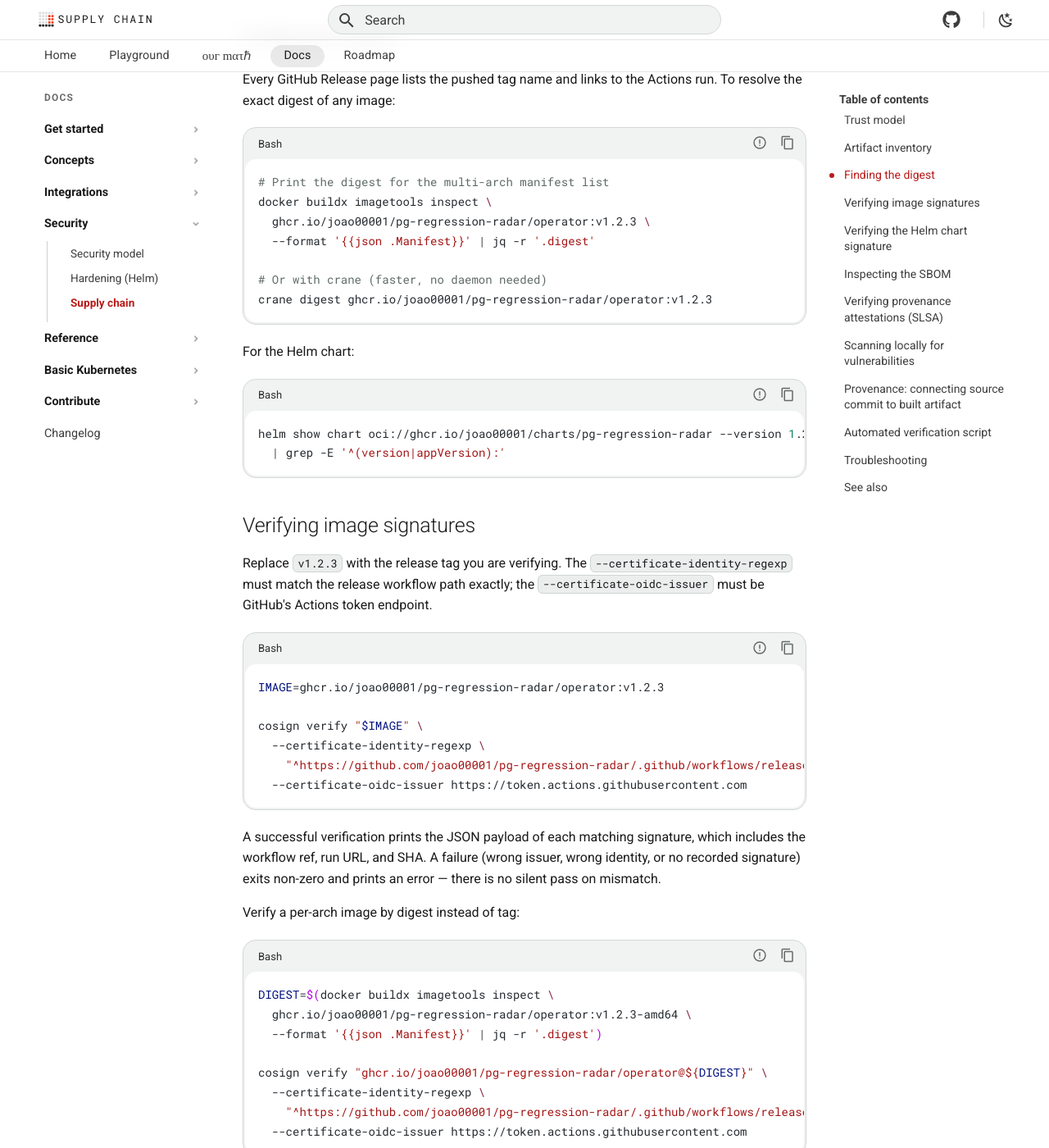
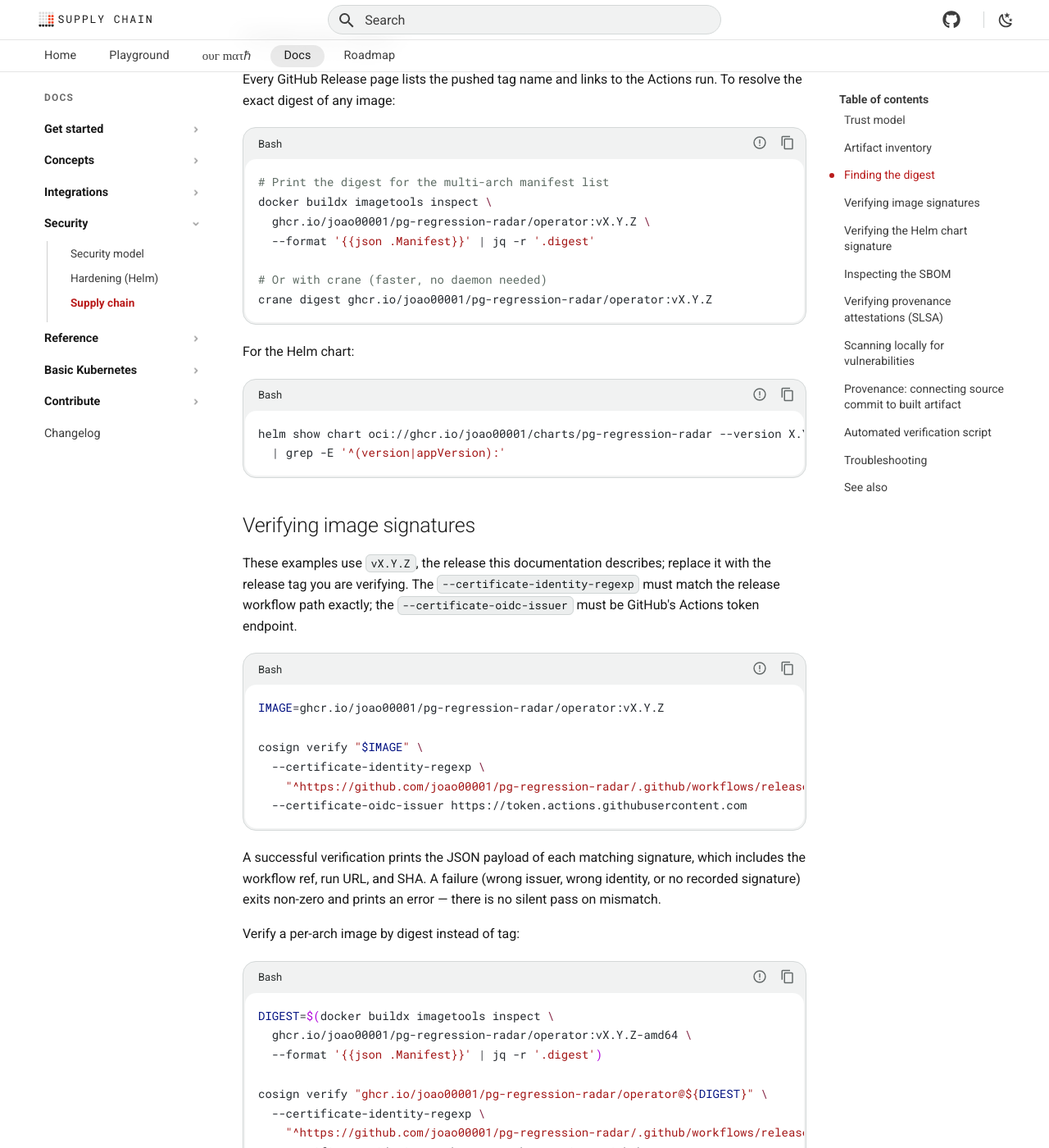
Before and after one commit to joao00001/pg-regression-radar, an MkDocs documentation site: the page built from docs/supply-chain.md, in a window 1280 px wide and 1400 px high, scrolled down 2119 px. Shown: the whole window at 82% size. Built offline with MkDocs 1.6.1 and Material for MkDocs 9.7.7, drawn with Linux system fonts in a browser that asks for light colours; some web fonts are replaced; comment, search, counter and statistics services are not loaded; the version menu is left out; some of the changed text lies outside the part shown.

Commit message:
docs: show each release's own version in install commands and examples
Signed-off-by: Joao <joao.detomini@enterprisedb.com>

````diff
--- a/docs/supply-chain.md
+++ b/docs/supply-chain.md
@@ -52,9 +52,9 @@ What this does **not** guarantee:
 | `ingester` image (amd64 + arm64) | `ghcr.io/joao00001/pg-regression-radar/ingester:<tag>` | ✓ keyless | ✓ SPDX attached | ✓ SLSA attestation |
 | Helm chart (OCI) | `ghcr.io/joao00001/charts/pg-regression-radar:<chart-version>` | ✓ keyless | — | ✓ SLSA attestation |
 
-Per-architecture images (`:v1.2.3-amd64`, `:v1.2.3-arm64`) are signed individually during the build job. The multi-arch manifest lists (`:v1.2.3`, `:latest`) are additionally signed after assembly — so `cosign verify` works whether you pin the multi-arch tag or a specific arch digest.
+Per-architecture images (`:{{ release_tag }}-amd64`, `:{{ release_tag }}-arm64`) are signed individually during the build job. The multi-arch manifest lists (`:{{ release_tag }}`, `:latest`) are additionally signed after assembly — so `cosign verify` works whether you pin the multi-arch tag or a specific arch digest.
 
-Chart versions use SemVer without a leading `v` (e.g. `1.2.3`), matching what `helm install --version` accepts. The image tag (`:v1.2.3`) and chart version (`1.2.3`) are always derived from the same Git tag.
+Chart versions use SemVer without a leading `v` (e.g. `{{ release_version }}`), matching what `helm install --version` accepts. The image tag (`:{{ release_tag }}`) and chart version (`{{ release_version }}`) are always derived from the same Git tag.
 
 ## Finding the digest
 
@@ -63,26 +63,26 @@ Every GitHub Release page lists the pushed tag name and links to the Actions run
 ```bash
 # Print the digest for the multi-arch manifest list
 docker buildx imagetools inspect \
-  ghcr.io/joao00001/pg-regression-radar/operator:v1.2.3 \
+  ghcr.io/joao00001/pg-regression-radar/operator:{{ release_tag }} \
   --format '{{json .Manifest}}' | jq -r '.digest'
 
 # Or with crane (faster, no daemon needed)
-crane digest ghcr.io/joao00001/pg-regression-radar/operator:v1.2.3
+crane digest ghcr.io/joao00001/pg-regression-radar/operator:{{ release_tag }}
 ```
 
 For the Helm chart:
 
 ```bash
-helm show chart oci://ghcr.io/joao00001/charts/pg-regression-radar --version 1.2.3 \
+helm show chart oci://ghcr.io/joao00001/charts/pg-regression-radar --version {{ release_version }} \
   | grep -E '^(version|appVersion):'
 ```
 
 ## Verifying image signatures
 
-Replace `v1.2.3` with the release tag you are verifying. The `--certificate-identity-regexp` must match the release workflow path exactly; the `--certificate-oidc-issuer` must be GitHub's Actions token endpoint.
+These examples use `{{ release_tag }}`, the release this documentation describes; replace it with the release tag you are verifying. The `--certificate-identity-regexp` must match the release workflow path exactly; the `--certificate-oidc-issuer` must be GitHub's Actions token endpoint.
 
 ```bash
-IMAGE=ghcr.io/joao00001/pg-regression-radar/operator:v1.2.3
+IMAGE=ghcr.io/joao00001/pg-regression-radar/operator:{{ release_tag }}
 
 cosign verify "$IMAGE" \
   --certificate-identity-regexp \
@@ -96,7 +96,7 @@ Verify a per-arch image by digest instead of tag:
 
 ```bash
 DIGEST=$(docker buildx imagetools inspect \
-  ghcr.io/joao00001/pg-regression-radar/operator:v1.2.3-amd64 \
+  ghcr.io/joao00001/pg-regression-radar/operator:{{ release_tag }}-amd64 \
   --format '{{json .Manifest}}' | jq -r '.digest')
 
 cosign verify "ghcr.io/joao00001/pg-regression-radar/operator@${DIGEST}" \
@@ -110,7 +110,7 @@ cosign verify "ghcr.io/joao00001/pg-regression-radar/operator@${DIGEST}" \
 The Helm chart is published as an OCI artifact to `ghcr.io/joao00001/charts/pg-regression-radar`. Cosign signs any OCI artifact by digest, so `cosign verify` works identically to images:
 
 ```bash
-cosign verify ghcr.io/joao00001/charts/pg-regression-radar:1.2.3 \
+cosign verify ghcr.io/joao00001/charts/pg-regression-radar:{{ release_version }} \
   --certificate-identity-regexp \
     "^https://github.com/joao00001/pg-regression-radar/.github/workflows/release.yml@refs/tags/v" \
   --certificate-oidc-issuer https://token.actions.githubusercontent.com
@@ -121,7 +121,7 @@ cosign verify ghcr.io/joao00001/charts/pg-regression-radar:1.2.3 \
 Each image digest has an SPDX-JSON SBOM attached as a signed in-toto attestation. Fetch and inspect it:
 
 ```bash
-IMAGE=ghcr.io/joao00001/pg-regression-radar/operator:v1.2.3
+IMAGE=ghcr.io/joao00001/pg-regression-radar/operator:{{ release_tag }}
 
 cosign verify-attestation "$IMAGE" \
   --type spdxjson \
@@ -149,7 +149,7 @@ SBOM files are also uploaded as GitHub Actions artifacts during the release run
 Releases also publish provenance attestations via `actions/attest-build-provenance`. Verify them with:
 
 ```bash
-IMAGE=ghcr.io/joao00001/pg-regression-radar/operator:v1.2.3
+IMAGE=ghcr.io/joao00001/pg-regression-radar/operator:{{ release_tag }}
 
 gh attestation verify "$IMAGE" \
   --owner joao00001
@@ -158,7 +158,7 @@ gh attestation verify "$IMAGE" \
 For the Helm chart OCI artifact:
 
 ```bash
-CHART=ghcr.io/joao00001/charts/pg-regression-radar:1.2.3
+CHART=ghcr.io/joao00001/charts/pg-regression-radar:{{ release_version }}
 
 gh attestation verify "$CHART" \
   --owner joao00001
@@ -169,7 +169,7 @@ gh attestation verify "$CHART" \
 To check a released image for CVEs beyond those known at release date:
 
 ```bash
-trivy image ghcr.io/joao00001/pg-regression-radar/operator:v1.2.3
+trivy image ghcr.io/joao00001/pg-regression-radar/operator:{{ release_tag }}
 ```
 
 The release pipeline already scans every image at build time and fails on any CRITICAL-severity finding, so the image was clean at release date. `trivy image` here gives you a current view (new CVE disclosures may have occurred since).
@@ -178,15 +178,15 @@ The release pipeline already scans every image at build time and fails on any CR
 
 Build arguments `VERSION`, `COMMIT`, and `DATE` are injected at build time (see the `Build` step in `.github/workflows/release.yml`):
 
-- `VERSION` — the pushed Git tag (e.g. `v1.2.3`)
+- `VERSION` — the pushed Git tag (e.g. `{{ release_tag }}`)
 - `COMMIT` — the full Git SHA of the tagged commit (`github.sha`)
 - `DATE` — RFC 3339 UTC timestamp of the build start
 
 These values are baked into each binary's `--version` output via `internal/buildinfo`. To confirm the binary in a pulled image was built from the commit you expect:
 
 ```bash
-docker run --rm ghcr.io/joao00001/pg-regression-radar/cli:v1.2.3 pg-regression-radar version
-# Expected output includes: version=v1.2.3  commit=<sha>  date=<timestamp>
+docker run --rm ghcr.io/joao00001/pg-regression-radar/cli:{{ release_tag }} pg-regression-radar version
+# Expected output includes: version={{ release_tag }}  commit=<sha>  date=<timestamp>
 ```
 
 Cross-reference `commit` with the GitHub Release's linked tag commit SHA to confirm they match.
@@ -196,7 +196,7 @@ Cross-reference `commit` with the GitHub Release's linked tag commit SHA to conf
 `scripts/verify-release.sh` automates the checks above. It requires `cosign` and `jq` to be installed:
 
 ```bash
-./scripts/verify-release.sh v1.2.3
+./scripts/verify-release.sh {{ release_tag }}
 ```
 
 The script verifies signatures for all five images (multi-arch manifest lists) and the Helm chart, then prints a summary. Pass `--help` for usage.
@@ -209,7 +209,7 @@ The image was either not pushed by `release.yml` (e.g. a local build), or the `-
 
 **`cosign verify-attestation` exits with "no matching attestations"**
 
-The SBOM attestation is attached to the per-arch digest, not the manifest-list tag. If you are verifying a manifest-list reference (`:v1.2.3`) and your registry/cosign version does not traverse the index, pin to a per-arch digest instead (`:v1.2.3-amd64` or `:v1.2.3-arm64`).
+The SBOM attestation is attached to the per-arch digest, not the manifest-list tag. If you are verifying a manifest-list reference (`:{{ release_tag }}`) and your registry/cosign version does not traverse the index, pin to a per-arch digest instead (`:{{ release_tag }}-amd64` or `:{{ release_tag }}-arm64`).
 
 **`helm push` digest not parseable (historic release gap)**
 
````
Also changed, not shown: docs/ci-cd.md (+2 -2 lines), docs/installation.md (+13 -13 lines), hooks.py (+45 -1 lines), 1 other file.
